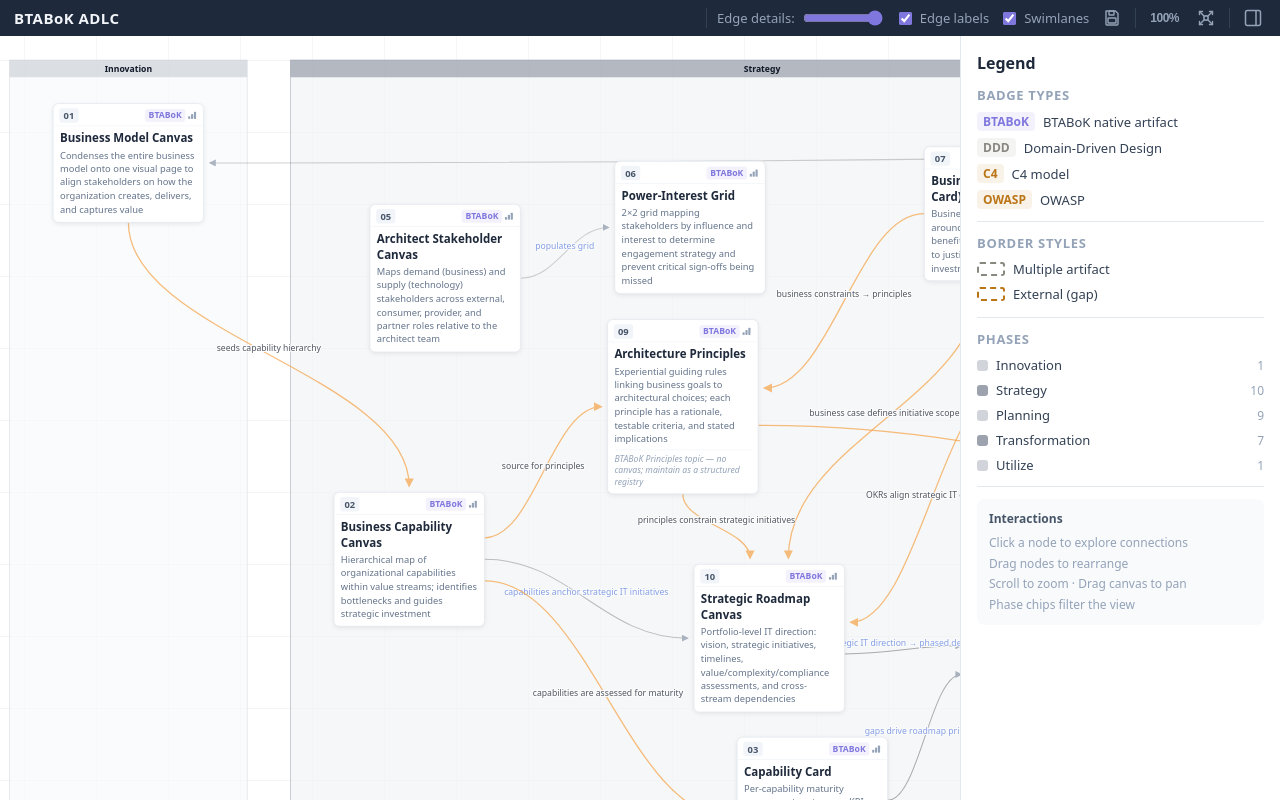
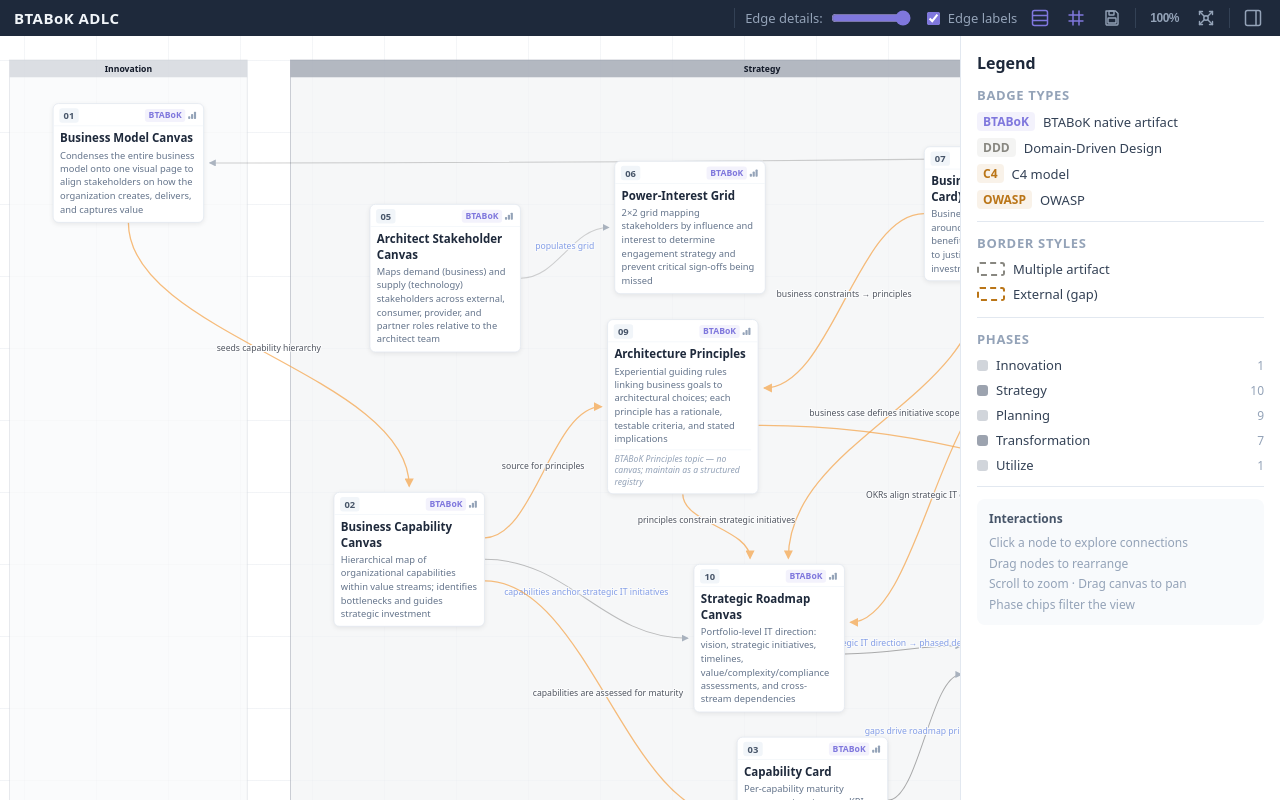
Before and after one commit to hza/btabok-adlc, a React (Vite) app: page / in a window 1280 px wide. Built offline with nearby package versions, Linux system fonts and the light colour scheme.

Commit message:
feat: add grid visibility toggle and update positions for improved layout

```diff
--- a/src/App.tsx
+++ b/src/App.tsx
@@ -37,6 +37,7 @@ export default function App() {
   const phaseFilter: Phase | null = null;
   const [showLabels,  setShowLabels]  = useState(true);
   const [showSwimlanes, setShowSwimlanes] = useState(true);
+  const [showGrid,      setShowGrid]      = useState(true);
   const [showLegend, setShowLegend] = useState(true);
   const [minImportance, setMinImportance] = useState(1);
   const [saved,       setSaved]       = useState(false);
@@ -175,6 +176,7 @@ export default function App() {
       <TopBar
         showLabels={showLabels}
         showSwimlanes={showSwimlanes}
+        showGrid={showGrid}
         showSidebar={showLegend}
         saved={saved}
         onReset={resetPositions}
@@ -184,6 +186,7 @@ export default function App() {
         onMinImportanceChange={setMinImportance}
         onShowLabelsChange={setShowLabels}
         onShowSwimlanesChange={setShowSwimlanes}
+        onShowGridChange={setShowGrid}
         onToggleSidebar={() => setShowLegend(v => !v)}
       />
 
@@ -194,7 +197,7 @@ export default function App() {
           ref={containerRef}
           style={{ flex: 1, overflow: 'hidden', position: 'relative',
             cursor: isPanning ? 'grabbing' : 'grab', background: '#FFFFFF',
-            ...infiniteGridStyle }}
+            ...(showGrid ? infiniteGridStyle : {}) }}
           onMouseDown={handleCanvasDown}
           onMouseMove={handleMouseMove}
           onMouseUp={handleCanvasUp}
--- a/src/components/TopBar.tsx
+++ b/src/components/TopBar.tsx
@@ -4,6 +4,7 @@ interface TopBarProps {
   minImportance: number;
   showLabels: boolean;
   showSwimlanes: boolean;
+  showGrid: boolean;
   showSidebar: boolean;
   saved: boolean;
   onReset: () => void;
@@ -12,13 +13,14 @@ interface TopBarProps {
   onMinImportanceChange: (v: number) => void;
   onShowLabelsChange: (v: boolean) => void;
   onShowSwimlanesChange: (v: boolean) => void;
+  onShowGridChange: (v: boolean) => void;
   onToggleSidebar: () => void;
 }
 
 export default function TopBar({
-  minImportance, showLabels, showSwimlanes, showSidebar, saved,
+  minImportance, showLabels, showSwimlanes, showGrid, showSidebar, saved,
   onReset, onFit, onSave,
-  onMinImportanceChange, onShowLabelsChange, onShowSwimlanesChange, onToggleSidebar,
+  onMinImportanceChange, onShowLabelsChange, onShowSwimlanesChange, onShowGridChange, onToggleSidebar,
 }: TopBarProps) {
   return (
     <div style={{
@@ -45,11 +47,23 @@ export default function TopBar({
           style={{ accentColor: '#7F77DD', cursor: 'pointer' }}/>
         Edge labels
       </label>
-      <label style={{ display: 'flex', alignItems: 'center', gap: 5, fontSize: 13, cursor: 'pointer', color: '#94A3B8' }}>
-        <input type="checkbox" checked={showSwimlanes} onChange={e => onShowSwimlanesChange(e.target.checked)}
-          style={{ accentColor: '#7F77DD', cursor: 'pointer' }}/>
-        Swimlanes
-      </label>
+      <IconBtn onClick={() => onShowSwimlanesChange(!showSwimlanes)} title={showSwimlanes ? 'Hide swimlanes' : 'Show swimlanes'}
+        style={{ color: showSwimlanes ? '#7F77DD' : '#94A3B8' }}>
+        <svg width="18" height="18" viewBox="0 0 18 18" fill="none">
+          <rect x="1.5" y="1.5" width="15" height="15" rx="2" stroke="currentColor" strokeWidth="1.5"/>
+          <line x1="1.5" y1="6.5" x2="16.5" y2="6.5" stroke="currentColor" strokeWidth="1.5"/>
+          <line x1="1.5" y1="11.5" x2="16.5" y2="11.5" stroke="currentColor" strokeWidth="1.5"/>
+        </svg>
+      </IconBtn>
+      <IconBtn onClick={() => onShowGridChange(!showGrid)} title={showGrid ? 'Hide grid' : 'Show grid'}
+        style={{ color: showGrid ? '#7F77DD' : '#94A3B8' }}>
+        <svg width="18" height="18" viewBox="0 0 18 18" fill="none">
+          <line x1="6" y1="1.5" x2="6" y2="16.5" stroke="currentColor" strokeWidth="1.5"/>
+          <line x1="12" y1="1.5" x2="12" y2="16.5" stroke="currentColor" strokeWidth="1.5"/>
+          <line x1="1.5" y1="6" x2="16.5" y2="6" stroke="currentColor" strokeWidth="1.5"/>
+          <line x1="1.5" y1="12" x2="16.5" y2="12" stroke="currentColor" strokeWidth="1.5"/>
+        </svg>
+      </IconBtn>
       <IconBtn onClick={onSave} title={saved ? 'Saved!' : 'Save positions'} style={{ color: saved ? '#4ADE80' : '#94A3B8' }}>
         <svg width="18" height="18" viewBox="0 0 18 18" fill="none">
           <path d="M3 2h9.5L15 4.5V15a1 1 0 0 1-1 1H4a1 1 0 0 1-1-1V2z" stroke="currentColor" strokeWidth="1.4" strokeLinejoin="round"/>
--- a/src/positions.ts
+++ b/src/positions.ts
@@ -15,7 +15,7 @@ export const NODE_POSITIONS: Record<string, { x: number; y: number }> = {
   n09: { x:2140, y:340 },
   n10: { x:2470, y:240 },
   n11: { x:2470, y:480 },
-  n12: { x:2490, y:680 },
+  n12: { x:2400, y:760 },
   n13: { x:2800, y:760 },
   n14: { x:2810, y:360 },
   n15: { x:2810, y:120 },
```
